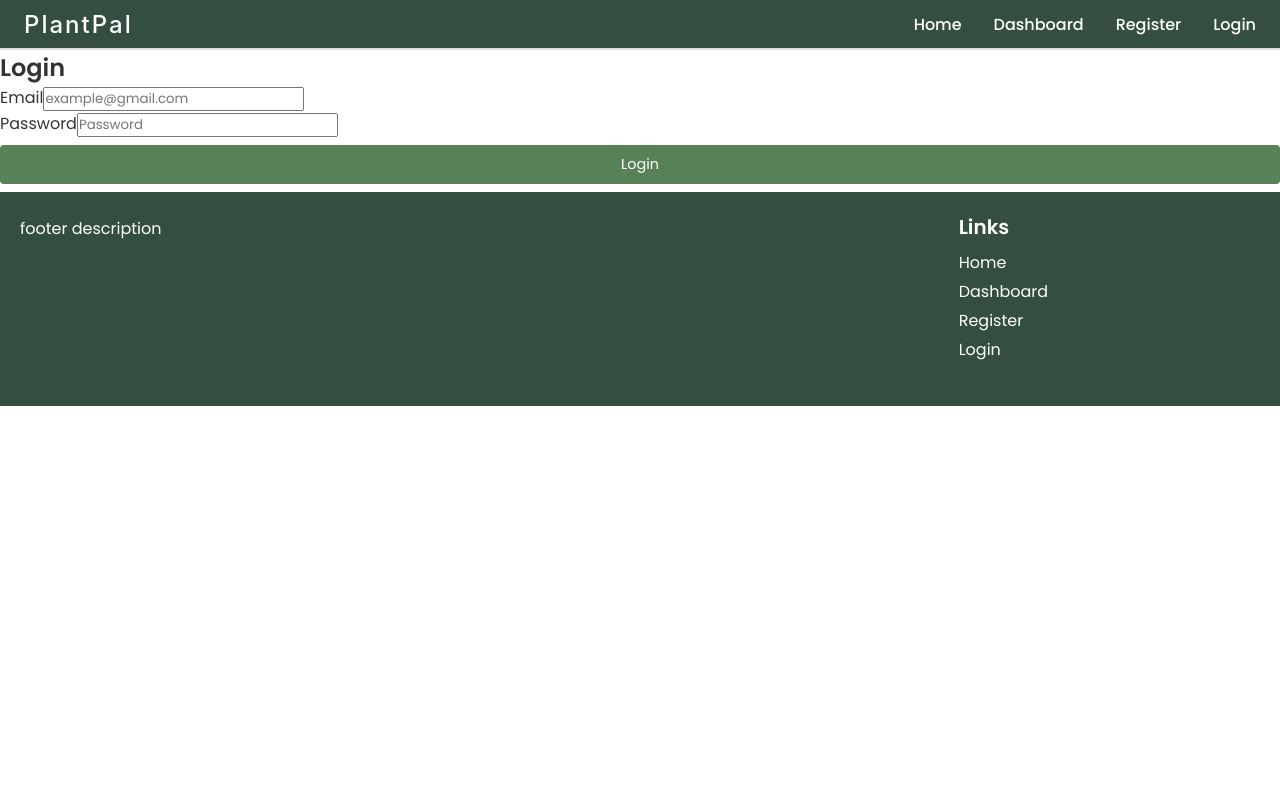
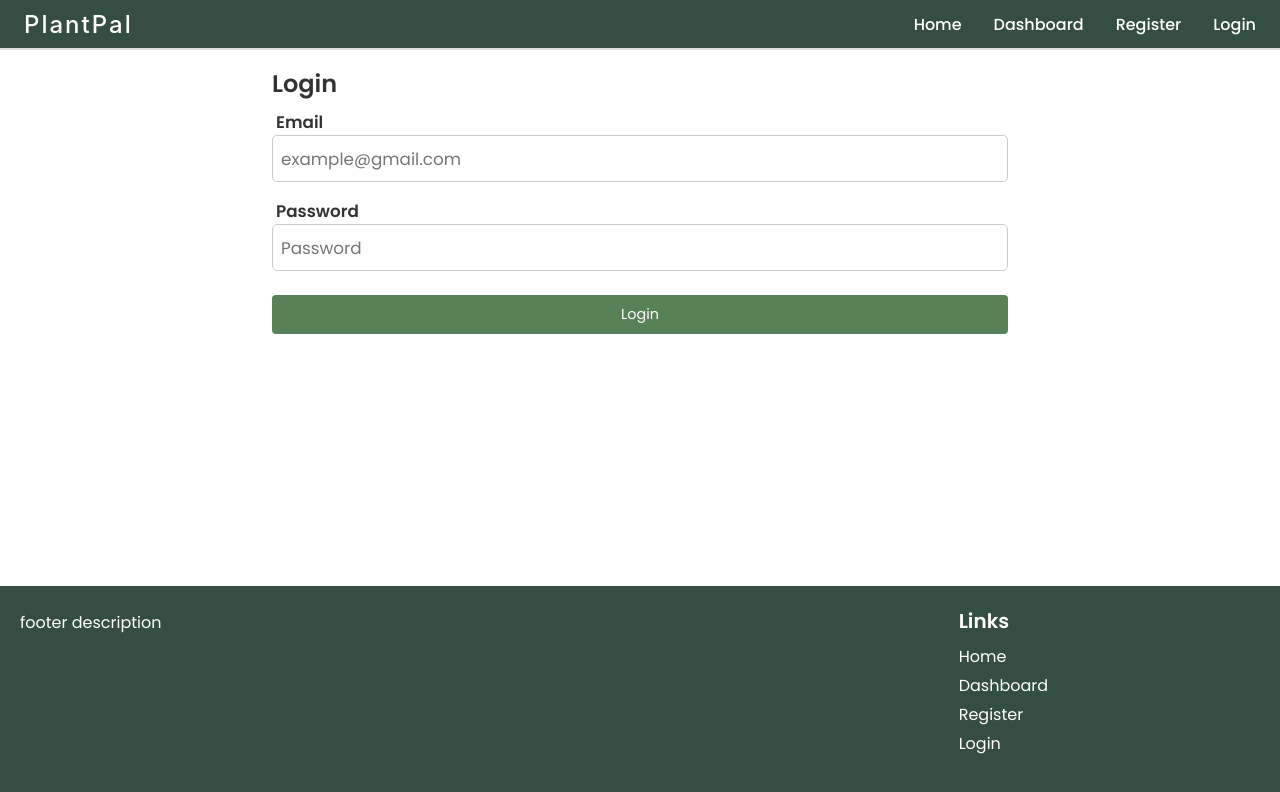
Before and after one commit to khangvu0/plant-pal, a React (Vite) app in the folder client/: page /login in a window 1280 px wide. Shown: the top 792 px of the page. Built offline with nearby package versions, Linux system fonts and the light colour scheme.

Commit message:
Updated login page stylings. WIP need to style interactions once connected to database. login--form currently has a height of 65vh

```diff
--- a/client/src/styles/Login.css
+++ b/client/src/styles/Login.css
@@ -1 +1,76 @@
-/* Login */
+/* Register */
+.login--form {
+    padding: 1rem;
+    display: flex;
+    flex-direction: column;
+    grid-auto-rows: minmax(2rem, auto);
+    grid-row-gap: 0.5rem;
+    border-radius: 5px;
+    margin-bottom: 1rem;
+    height: 65vh;
+}
+
+.form--group {
+    display: flex;
+    flex-direction: column;
+    margin-bottom: 1rem;
+}
+
+.login--form label {
+    font-weight: bold;
+    vertical-align: middle;
+    margin-left: 0.25rem;
+}
+
+.login--form label,
+.login--form input,
+.login--form select {
+    display: inline-block;
+    width: 100%;
+    border-radius: 5px;
+}
+
+.login--form input,
+.login--form select {
+    border: 1px solid #ccc;
+    padding: 0.6rem 0.5rem;
+}
+
+.input-valid {
+    border: 4px solid #28a745;
+    box-shadow: 0 0 6px rgba(40, 167, 69, 0.3);
+}
+
+.input-invalid {
+    border: 4px solid #dc3545;
+    box-shadow: 0 0 6px rgba(220, 53, 69, 0.3);
+}
+
+.login--error {
+    color: red;
+    padding: 0.25rem 0 0 0.25rem;
+    font-size: 0.9rem;
+}
+
+/*-------------------- Media Queries --------------------*/
+/* For tablet */
+@media (min-width: 768px) {
+    .login--form {
+        margin: auto auto 1rem auto;
+        width: 80vw;
+        grid-template-columns: 10rem auto;
+    }
+
+    .login--form label,
+    .login--form input,
+    .login--form select {
+        font-size: 1.05rem;
+    }
+}
+
+/* For large devices */
+@media screen and (min-width: 1024px) {
+    .login--form {
+        width: 60vw;
+    }
+}
```
